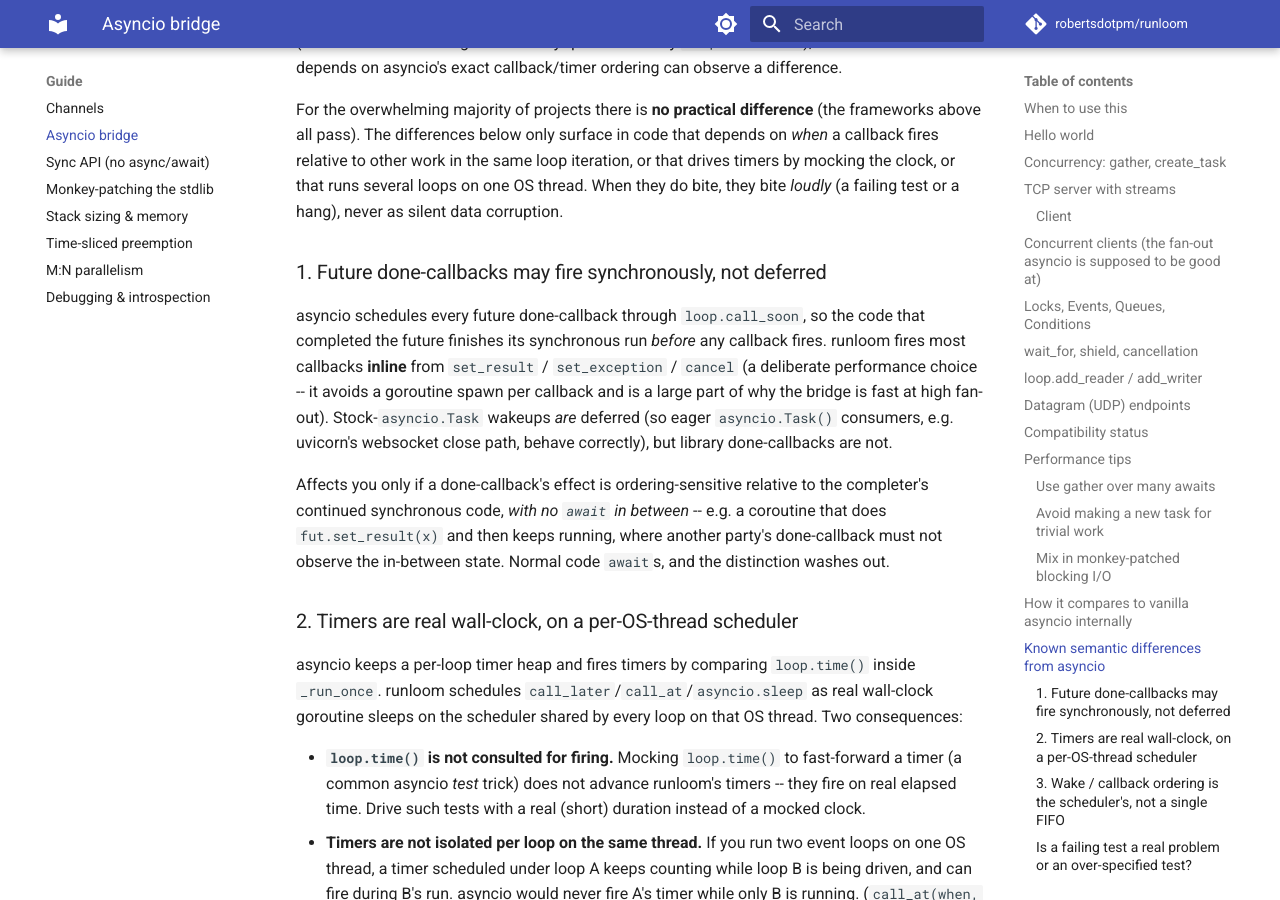
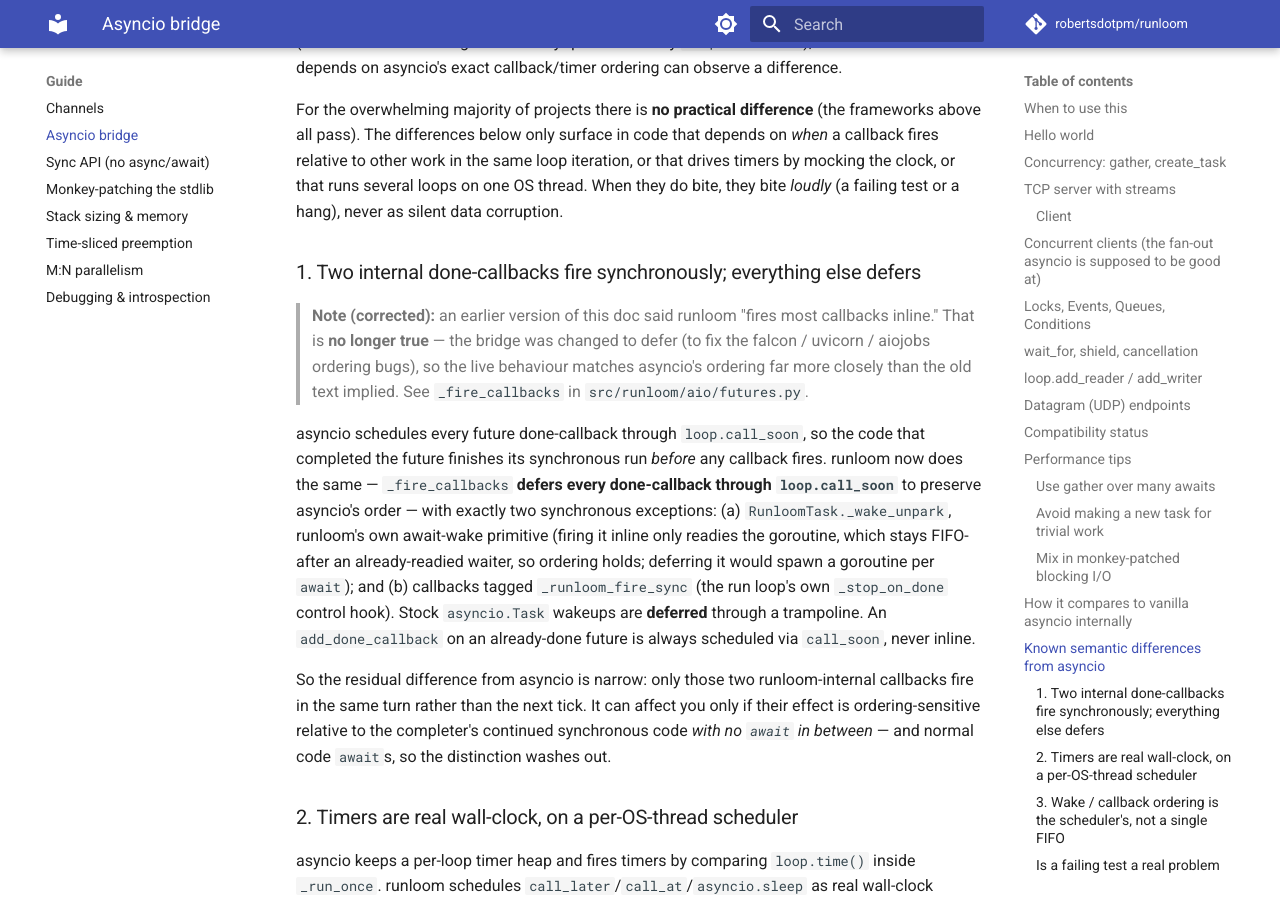
Before and after one commit to robertsdotpm/runloom, an MkDocs documentation site: the page built from docs/asyncio.md, in a window 1280 px wide and 900 px high, scrolled down 7913 px. Built offline with MkDocs 1.6.1 and Material for MkDocs 9.7.7, drawn with Linux system fonts in a browser that asks for light colours; comment, search, counter and statistics services are not loaded.

Commit message:
docs: correct stale stack-size / recursion / aio-callback claims (code-verified)
Fix the source docs that misled the spec reverse-engineering, against the code:

- docs/stack-sizing.md: calibration window default is 512 KB not 256 KB, and
  only adapts up (floored at 512 KB); the 16-64 KB 'calibrated default' table is
  the per-function grow-down, not calibration.
- docs/cooperative_stdlib_coverage.md: the 32 KB-default analysis is historical
  (default is now 512 KB; the overflow cases bite only small/grown-down stacks);
  the C-recursion counter IS lowered per goroutine (reset to 200 at entry), not
  left at the 8 MB-calibrated value.
- docs/asyncio.md: done-callbacks now DEFER via call_soon (two internal sync
  exceptions), not 'fire most inline' — the bridge was changed to match asyncio.
- CLAUDE.md: the unpinned default is 512 KB on single-thread AND M:N (resolves to
  h->sched.stack_size); the '32 KB default' / 'M:N keep 128 KB' notes were stale.

```diff
--- a/docs/asyncio.md
+++ b/docs/asyncio.md
@@ -357,22 +357,31 @@
 loops on one OS thread.  When they do bite, they bite *loudly* (a failing test
 or a hang), never as silent data corruption.
 
-### 1. Future done-callbacks may fire synchronously, not deferred
+### 1. Two internal done-callbacks fire synchronously; everything else defers
+
+> **Note (corrected):** an earlier version of this doc said runloom "fires most
+> callbacks inline."  That is **no longer true** — the bridge was changed to
+> defer (to fix the falcon / uvicorn / aiojobs ordering bugs), so the live
+> behaviour matches asyncio's ordering far more closely than the old text
+> implied.  See `_fire_callbacks` in `src/runloom/aio/futures.py`.
 
 asyncio schedules every future done-callback through `loop.call_soon`, so the
-code that completed the future finishes its synchronous run *before* any
-callback fires.  runloom fires most callbacks **inline** from `set_result` /
-`set_exception` / `cancel` (a deliberate performance choice -- it avoids a
-goroutine spawn per callback and is a large part of why the bridge is fast at
-high fan-out).  Stock-`asyncio.Task` wakeups *are* deferred (so eager
-`asyncio.Task()` consumers, e.g. uvicorn's websocket close path, behave
-correctly), but library done-callbacks are not.
+code that completed the future finishes its synchronous run *before* any callback
+fires.  runloom now does the same — `_fire_callbacks` **defers every done-callback
+through `loop.call_soon`** to preserve asyncio's order — with exactly two
+synchronous exceptions: (a) `RunloomTask._wake_unpark`, runloom's own await-wake
+primitive (firing it inline only readies the goroutine, which stays FIFO-after an
+already-readied waiter, so ordering holds; deferring it would spawn a goroutine
+per `await`); and (b) callbacks tagged `_runloom_fire_sync` (the run loop's own
+`_stop_on_done` control hook).  Stock `asyncio.Task` wakeups are **deferred**
+through a trampoline.  An `add_done_callback` on an already-done future is always
+scheduled via `call_soon`, never inline.
 
-Affects you only if a done-callback's effect is ordering-sensitive relative to
-the completer's continued synchronous code, *with no `await` in between* -- e.g.
-a coroutine that does `fut.set_result(x)` and then keeps running, where another
-party's done-callback must not observe the in-between state.  Normal code
-`await`s, and the distinction washes out.
+So the residual difference from asyncio is narrow: only those two runloom-internal
+callbacks fire in the same turn rather than the next tick.  It can affect you only
+if their effect is ordering-sensitive relative to the completer's continued
+synchronous code *with no `await` in between* — and normal code `await`s, so the
+distinction washes out.
 
 ### 2. Timers are real wall-clock, on a per-OS-thread scheduler
 
```
Also changed, not shown: CLAUDE.md (+11 -5 lines), docs/cooperative_stdlib_coverage.md (+19 -8 lines), docs/stack-sizing.md (+10 -5 lines).
